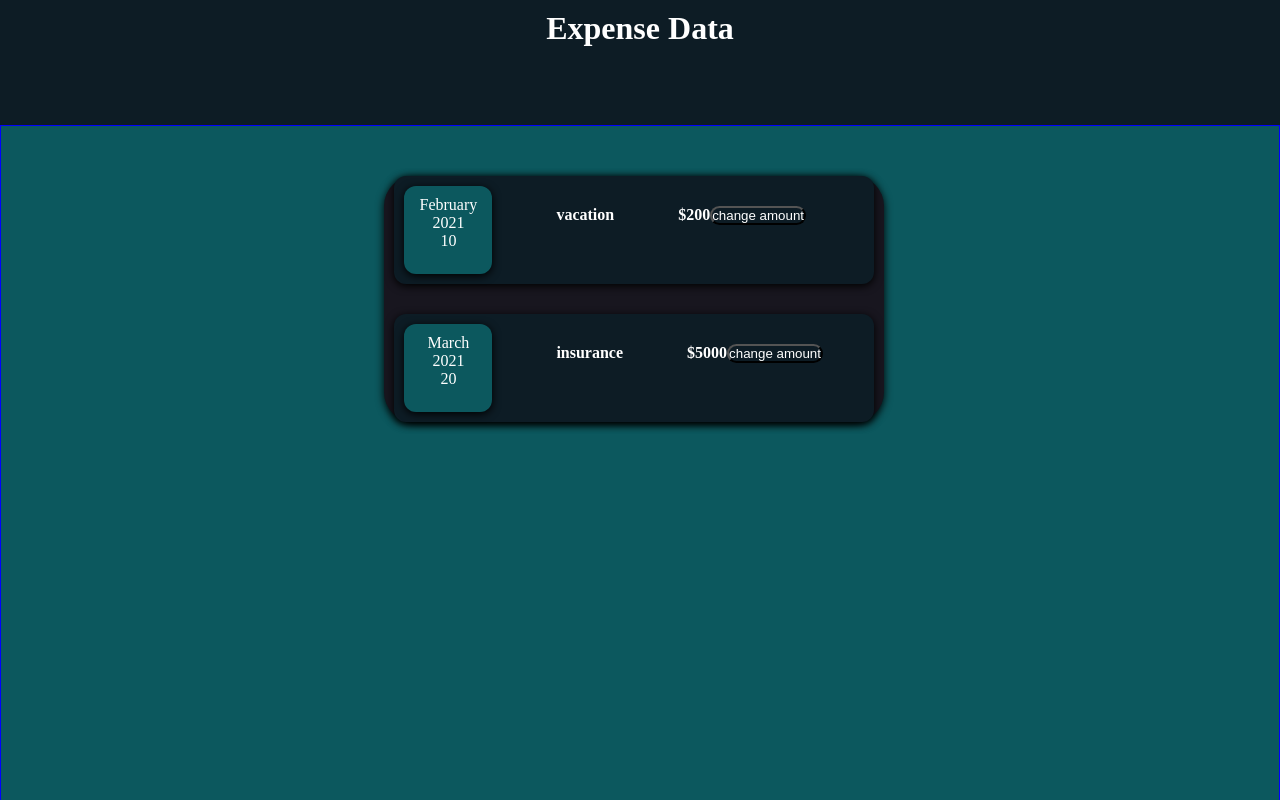
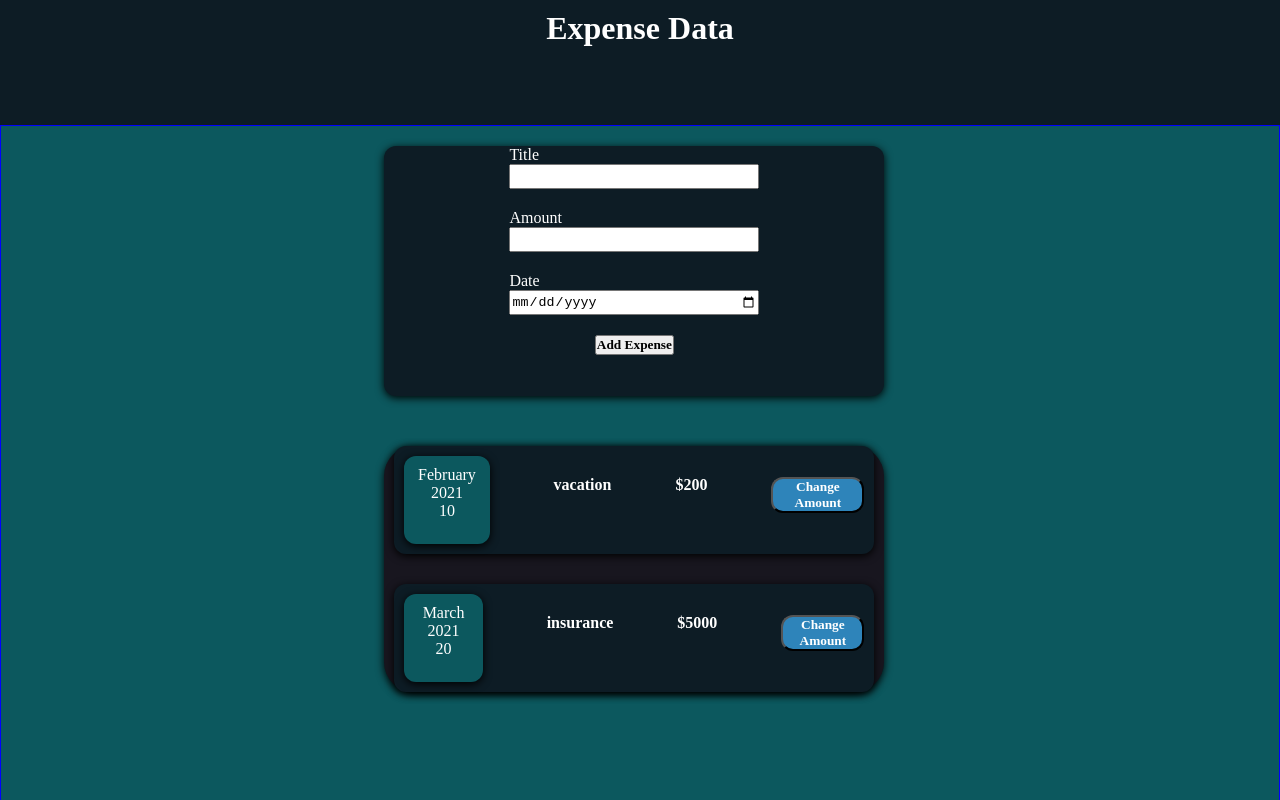
Before and after one commit to reshmalb/REACT, a React (Create React App) app in the folder expenseapp/: page / in a window 1280 px wide. Shown: the top 800 px of the page. Built offline with nearby package versions, Linux system fonts and the light colour scheme.

Commit message:
titleChangeHandler and NewExpenseForm  added

```diff
--- a/expenseapp/src/App.js
+++ b/expenseapp/src/App.js
@@ -1,6 +1,7 @@
 import React from 'react';
 import './App.css';
 import ExpenseItem from './components/ExpenseItem';
+import NewExpense from './components/NewExpenses/NewExpense';
 function App() {
     const details=[
     {  date:new Date(2021,1,10),
@@ -16,11 +17,13 @@ function App() {
 
   return (
     <div className="App">
+      <NewExpense></NewExpense>
+
      <div className="expense-item-container">
-     <ExpenseItem date={details[0].date}
+      <ExpenseItem date={details[0].date}
                  title={details[0].title}
                  amount={details[0].amount} ></ExpenseItem>
-    <ExpenseItem date={details[1].date}
+      <ExpenseItem date={details[1].date}
                  title={details[1].title}
                  amount={details[1].amount} ></ExpenseItem>
     </div>
--- a/expenseapp/src/components/ExpenseItem.css
+++ b/expenseapp/src/components/ExpenseItem.css
@@ -46,23 +46,27 @@
 .expense-item_price:hover{
     color:blueviolet;
 }
-.button-delete{
+#button-delete{
     border-radius: 12px;
-    justify-content: center;
+    font-weight: bold;
+    font-family: 'Times New Roman', Times, serif;
     color:white;
-    background-color:rgb(13, 28, 37);
-    gap: 4rem;
+    background-color:rgb(46, 132, 186);
+    margin-right: 0px;
+    align-items: center;
+    margin-top: 21px;
 }
-
+d
 .button-container{
     justify-content: center;
+    align-items: center;
     font-weight: bold;
     align-items: center;
     margin-top: 20px;
     padding: 0;
 }
 
-.button-delete:hover{
-    color: rgb(26, 96, 98);
+#button-delete:hover{
+    color: rgb(168, 173, 173);
 
 }
--- a/expenseapp/src/components/ExpenseItem.js
+++ b/expenseapp/src/components/ExpenseItem.js
@@ -16,8 +16,10 @@ const ExpenseItem=(props)=>{
                  <div className="expense-item_description">
                     {title}</div>
                  <div className="expense-item_price">${amount}
-                <button  className="button-delete"
-                 onClick={clickHandler}>change amount</button>
+                 </div>
+            <div className='btn'>
+                    <button  id="button-delete"
+                 onClick={clickHandler}>Change Amount</button>
 
                  </div>
           </div>
--- /dev/null
+++ b/expenseapp/src/components/NewExpenses/NewExpense.css
@@ -0,0 +1,13 @@
+.new-expense{
+    margin-left:30%;
+    margin-right:20%;
+    background-color: rgb(13, 28, 37);
+    box-shadow: 0 2px 8px rgba(0,0,0,25) ;
+    padding:0;
+    max-width: 500px;
+    min-height:200px ;
+    margin-top: 20px;;
+    color:white;
+    border-radius: 12px;
+
+}
--- /dev/null
+++ b/expenseapp/src/components/NewExpenses/NewExpense.js
@@ -0,0 +1,12 @@
+import React from "react";
+import NewExpenseForm from "./NewExpenseForm";
+import './NewExpense.css'
+
+const NewExpense=()=>{
+    return(<div className="new-expense">
+        <NewExpenseForm></NewExpenseForm>
+        </div>
+    )
+
+}
+export default NewExpense;
--- /dev/null
+++ b/expenseapp/src/components/NewExpenses/NewExpenseForm.css
@@ -0,0 +1,68 @@
+/* .new-expense_controls{
+    margin-left:30%;
+    margin-right:20%;
+    background-color: rgb(69, 28, 215);
+    padding:0;
+    max-width: 300px;
+    min-height:100px ;
+    margin-top:20px;
+
+} */
+.new-expense-2{
+    margin-left: 20%;
+    margin-right: 20%;
+    background-color: rgb(120, 69, 222);
+    box-shadow: 0 2px 8px rgba(0,0,0,25) ;
+    padding:0;
+    max-width: 400px;
+    min-height:150px ;
+    margin-top: 20px;
+    color:white;
+    display:flex;
+    text-decoration: solid;
+
+
+
+}
+
+/* form data*/
+
+
+.expense_cotrols_form{
+   background-color: rgb(13, 28, 37);
+   margin-top: 20px;
+   margin-left: auto;
+   margin-right: auto;
+   width: 250px;
+   height: 250px;
+   flex-direction: column;
+
+
+}
+.new-expense_control{
+
+    margin-top: 20px;
+    border-radius: 12px;
+    display:flex;
+    text-align:left;
+    flex-direction: column;
+    margin-right: 20px;
+
+
+}
+
+.new-expense_actions{
+    border-radius: 12px;
+    color:white;
+    margin-top: 20px;
+    text-align: center;
+  }
+  #btn-sbt{
+    font-weight: bold;
+        font-family: 'Times New Roman', Times, serif;
+  }
+  .input-group1{
+
+    height: 25px;
+    width: 250px;
+  }
--- /dev/null
+++ b/expenseapp/src/components/NewExpenses/NewExpenseForm.js
@@ -0,0 +1,31 @@
+import React from "react";
+import './NewExpenseForm.css'
+
+const NewExpenseForm = () => {
+    // const change= document.getElementById('')
+    // change.addEventListener("click",(event)=>{console.log(event.target.value)})
+    const titleChangeHandler=(event)=>{
+        console.log(event.target.value)
+    }
+    return (
+         <form className="expense_cotrols_form">
+            <div className="new-expense_control">
+                <label>Title</label>
+                <input type="text" className="input-group1" onChange={titleChangeHandler}></input>
+            </div>
+            <div className="new-expense_control">
+                <label>Amount</label>
+                <input type="number" className="input-group1" min="0.01" step='0.01'></input>
+            </div>
+            <div className="new-expense_control">
+                <label>Date</label>
+                <input type="date" className="input-group1" min='2019-10-01' max='2022-12-31'></input>
+            </div>
+            <div className="new-expense_actions">
+                <button type="submit" id="btn-sbt" >Add Expense</button>
+            </div>
+    </form>
+
+    );
+}
+export default NewExpenseForm;
```
